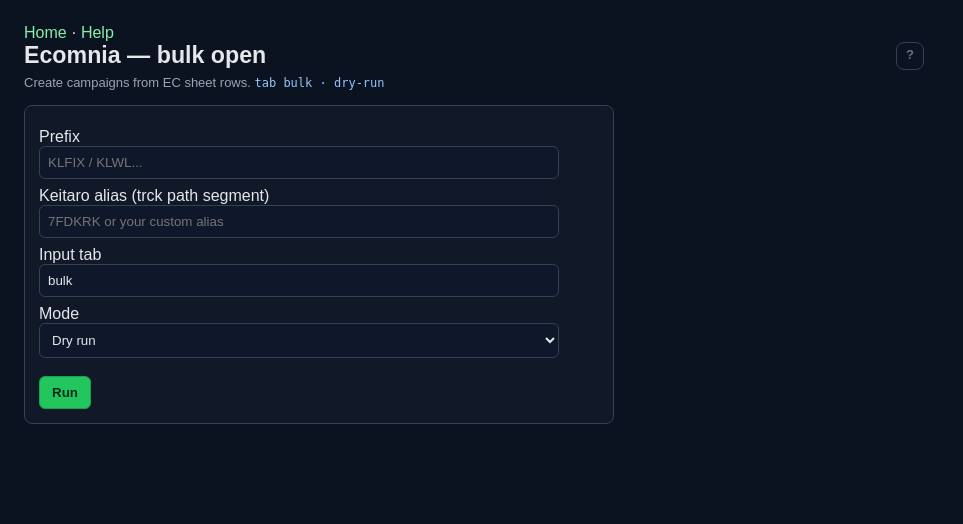
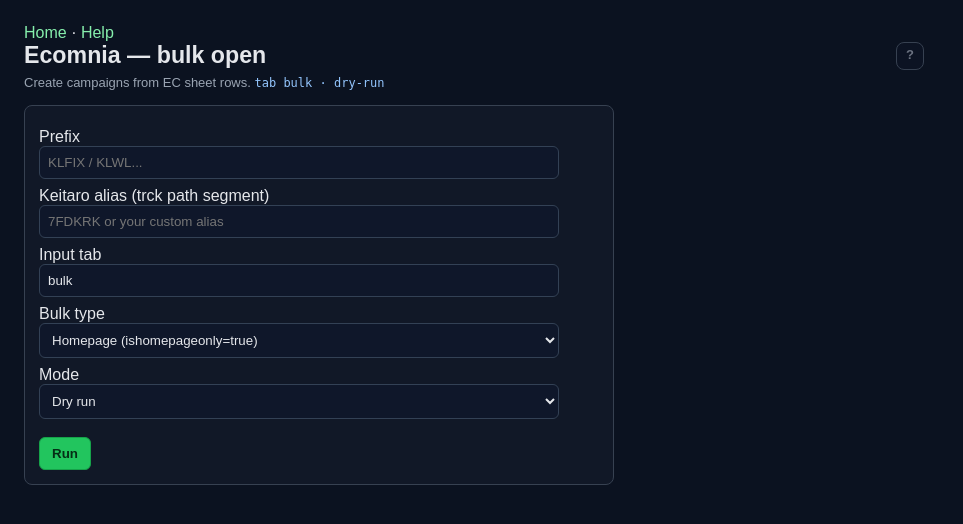
Before and after one commit to omri-alt/advantixTLBX, a Python web app: template templates/ec.html in a window 1280 px wide. Shown: the top 524 px of the page, without its empty margins (0-963 px from the left). Run offline with Jinja, Linux system fonts and the light colour scheme; the template is opened without the code that fills it, so the values that code supplies are empty.

Commit message:
feat: support homepage vs deeplink EC bulk type
Add bulk type selection in the EC uploader UI and pass it through to campaign creation payload so ishomepageonly is true for homepage and false for deeplink.

Made-with: Cursor

```diff
--- a/app.py
+++ b/app.py
@@ -1363,6 +1363,9 @@ def ui_ec():
         prefix = (request.form.get("prefix") or "").strip()
         alias = (request.form.get("alias") or "").strip()
         tab = (request.form.get("tab") or "bulk").strip()
+        bulk_type = (request.form.get("bulk_type") or "homepage").strip().lower()
+        if bulk_type not in ("homepage", "deeplink"):
+            bulk_type = "homepage"
         mode = (request.form.get("mode") or "dry-run").strip().lower()
         apply = mode == "apply"
 
@@ -1377,6 +1380,8 @@ def ui_ec():
                 alias,
                 "--tab",
                 tab,
+                "--bulk-type",
+                bulk_type,
                 "--apply" if apply else "--dry-run",
             ]
             proc = subprocess.run(args, cwd=str(ROOT_DIR), capture_output=True, text=True)
@@ -1388,6 +1393,7 @@ def ui_ec():
                 "prefix": prefix,
                 "alias": alias,
                 "tab": tab,
+                "bulk_type": bulk_type,
                 "mode": "apply" if apply else "dry-run",
             }
             _cache_clear("ec:")
--- a/templates/ec.html
+++ b/templates/ec.html
@@ -37,6 +37,13 @@
         <input type="text" name="tab" value="bulk" placeholder="bulk (or gid from URL)" required>
       </div>
       <div style="margin:8px 0;">
+        <label>Bulk type</label><br>
+        <select name="bulk_type">
+          <option value="homepage">Homepage (ishomepageonly=true)</option>
+          <option value="deeplink">Deeplink (ishomepageonly=false)</option>
+        </select>
+      </div>
+      <div style="margin:8px 0;">
         <label>Mode</label><br>
         <select name="mode">
           <option value="dry-run">Dry run</option>
@@ -48,7 +55,7 @@
     {% if bulk_open_result %}
       <hr style="border-color:#374151;">
       <div>Status: <strong>{{ bulk_open_result.status }}</strong> (exit {{ bulk_open_result.exit_code }})</div>
-      <div class="muted">prefix={{ bulk_open_result.prefix }}, alias={{ bulk_open_result.alias }}, tab={{ bulk_open_result.tab }}, mode={{ bulk_open_result.mode }}</div>
+      <div class="muted">prefix={{ bulk_open_result.prefix }}, alias={{ bulk_open_result.alias }}, tab={{ bulk_open_result.tab }}, bulk_type={{ bulk_open_result.bulk_type or 'homepage' }}, mode={{ bulk_open_result.mode }}</div>
       <pre>{{ bulk_open_result.log or "(No output)" }}</pre>
     {% endif %}
   </div>
```
Also changed, not shown: ec_bulk_open_from_sheet.py (+13 -1 lines).
